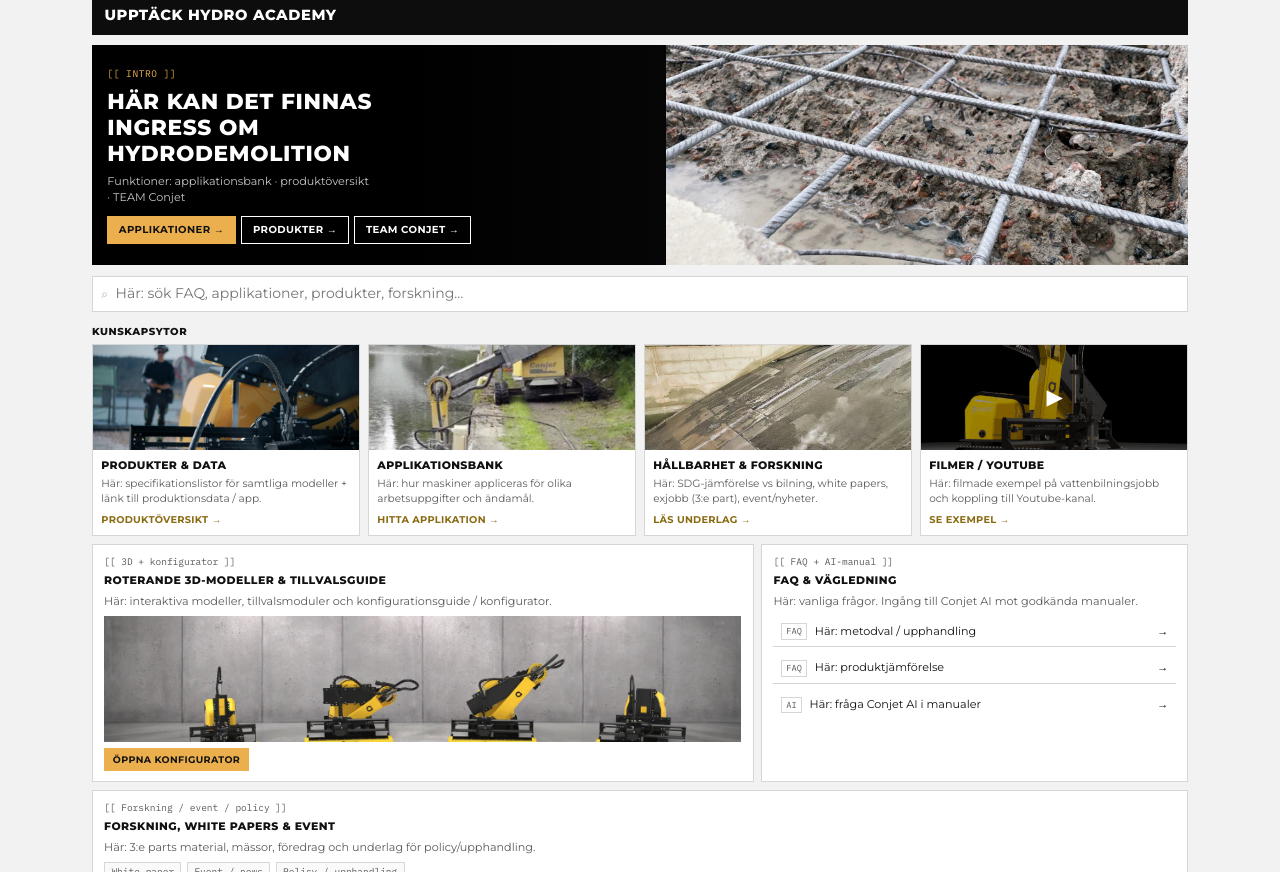
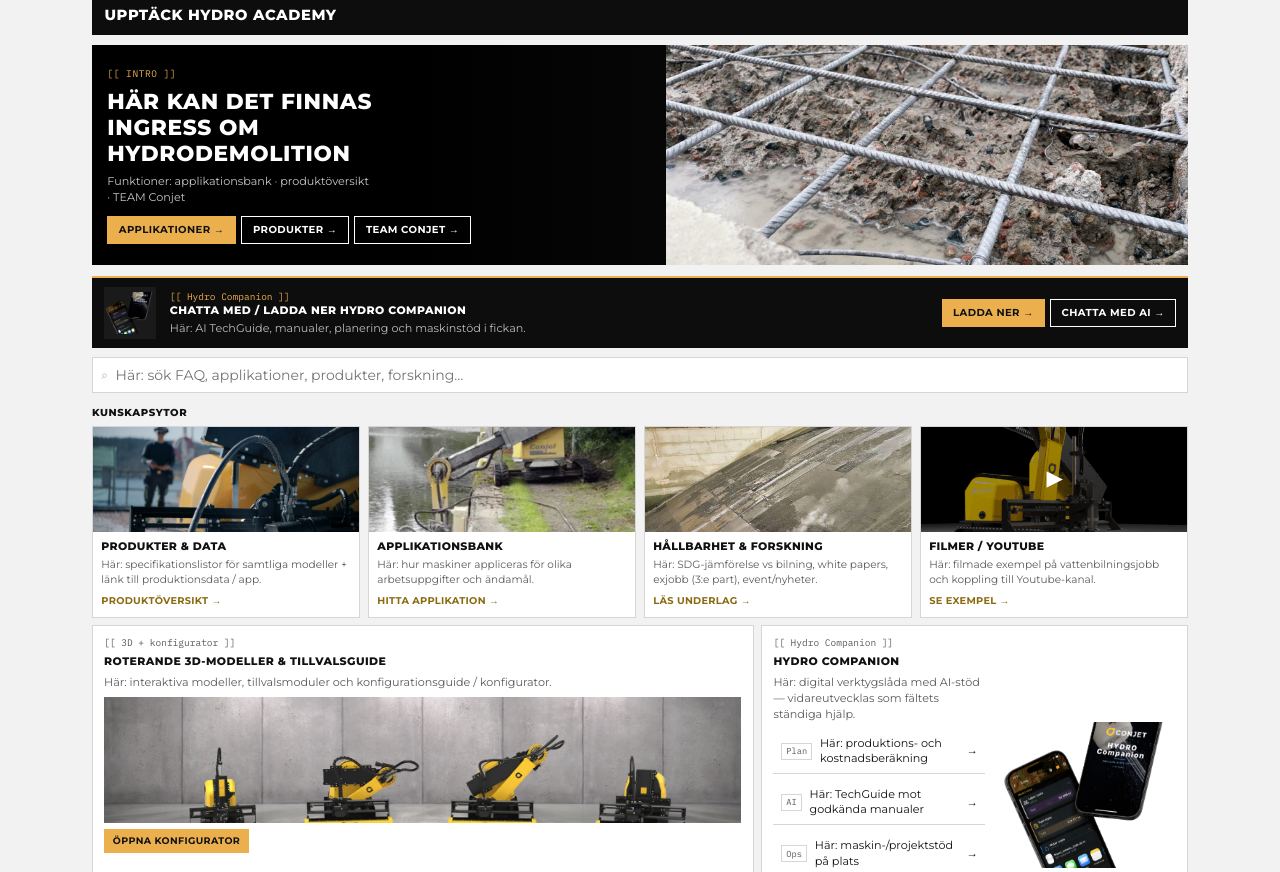
Before and after one commit to SolVikstrom/HydroAcademy, a plain HTML site: page index.html in a window 1280 px wide. Shown: the part 80-952 px from the top of the page. Drawn offline with Linux system fonts and the light colour scheme.

Commit message:
Promote Hydro Companion as top CTA and replace FAQ panel.

```diff
--- a/index.html
+++ b/index.html
@@ -68,6 +68,19 @@
       </div>
     </section>
 
+    <aside class="companion-strip" id="companion" aria-label="Hydro Companion">
+      <img class="companion-strip-phone" src="images/app.webp" alt="">
+      <div>
+        <span class="placeholder-label" style="color:var(--accent);margin:0">[[ Hydro Companion ]]</span>
+        <h2>Chatta med / ladda ner Hydro Companion</h2>
+        <p class="hint">Här: AI TechGuide, manualer, planering och maskinstöd i fickan.</p>
+      </div>
+      <div class="companion-strip-actions">
+        <a class="btn btn-accent" href="https://www.conjet.com/hydro-companion-app/" target="_blank" rel="noopener">Ladda ner →</a>
+        <a class="btn btn-outline" href="#companion-panel">Chatta med AI →</a>
+      </div>
+    </aside>
+
     <div class="search" role="search">
       <span class="search-icon" aria-hidden="true">⌕</span>
       <input type="search" placeholder="Här: sök FAQ, applikationer, produkter, forskning…" readonly>
@@ -125,14 +138,23 @@
           <span class="btn btn-sm btn-accent">Öppna konfigurator</span>
         </div>
       </div>
-      <div class="panel" id="film">
-        <span class="placeholder-label">[[ FAQ + AI-manual ]]</span>
-        <h2>FAQ &amp; vägledning</h2>
-        <p class="hint">Här: vanliga frågor. Ingång till Conjet AI mot godkända manualer.</p>
-        <div class="stack" style="margin-top:0.5rem">
-          <div class="list-row"><span class="tag">FAQ</span><span>Här: metodval / upphandling</span><span>→</span></div>
-          <div class="list-row"><span class="tag">FAQ</span><span>Här: produktjämförelse</span><span>→</span></div>
-          <div class="list-row"><span class="tag">AI</span><span>Här: fråga Conjet AI i manualer</span><span>→</span></div>
+      <div class="panel" id="companion-panel">
+        <span class="placeholder-label">[[ Hydro Companion ]]</span>
+        <div class="companion-panel">
+          <div class="companion-panel-copy">
+            <h2>Hydro Companion</h2>
+            <p class="hint">Här: digital verktygslåda med AI-stöd — vidareutvecklas som fältets ständiga hjälp.</p>
+            <div class="stack capability">
+              <div class="list-row"><span class="tag">Plan</span><span>Här: produktions- och kostnadsberäkning</span><span>→</span></div>
+              <div class="list-row"><span class="tag">AI</span><span>Här: TechGuide mot godkända manualer</span><span>→</span></div>
+              <div class="list-row"><span class="tag">Ops</span><span>Här: maskin-/projektstöd på plats</span><span>→</span></div>
+            </div>
+            <div class="row" style="margin-top:0.55rem">
+              <a class="btn btn-sm btn-accent" href="https://www.conjet.com/hydro-companion-app/" target="_blank" rel="noopener">Ladda ner app →</a>
+              <span class="btn btn-sm">Öppna chat (placeholder)</span>
+            </div>
+          </div>
+          <img class="companion-phone" src="images/app.webp" alt="Hydro Companion mobilapp">
         </div>
       </div>
     </div>
--- a/styles.css
+++ b/styles.css
@@ -359,6 +359,85 @@ body:not(.is-logged-in) .btn-account {
   .hero-media img {
     position: relative;
     height: 160px;
+  }
+}
+
+/* —— Hydro Companion CTA —— */
+.companion-strip {
+  display: grid;
+  grid-template-columns: auto 1fr auto;
+  gap: 0.75rem 1rem;
+  align-items: center;
+  background: var(--black);
+  color: #fff;
+  padding: 0.65rem 0.85rem;
+  margin-bottom: 0.65rem;
+  border-top: 2px solid var(--accent);
+}
+
+.companion-strip-phone {
+  width: 52px;
+  height: 52px;
+  object-fit: contain;
+  background: #1a1a1a;
+}
+
+.companion-strip h2 {
+  margin: 0;
+  font-size: 0.78rem;
+  font-weight: 800;
+  text-transform: uppercase;
+  letter-spacing: 0.04em;
+}
+
+.companion-strip .hint {
+  color: #bdbdbd;
+  margin-top: 0.15rem;
+}
+
+.companion-strip-actions {
+  display: flex;
+  flex-wrap: wrap;
+  gap: 0.35rem;
+  justify-content: flex-end;
+}
+
+@media (max-width: 700px) {
+  .companion-strip {
+    grid-template-columns: auto 1fr;
+  }
+
+  .companion-strip-actions {
+    grid-column: 1 / -1;
+    justify-content: flex-start;
+  }
+}
+
+.companion-panel {
+  display: grid;
+  grid-template-columns: 1fr 0.85fr;
+  gap: 0.75rem;
+  align-items: center;
+}
+
+.companion-panel-copy .capability {
+  margin-top: 0.5rem;
+}
+
+.companion-phone {
+  justify-self: center;
+  max-height: 11rem;
+  width: auto;
+  object-fit: contain;
+}
+
+@media (max-width: 700px) {
+  .companion-panel {
+    grid-template-columns: 1fr;
+  }
+
+  .companion-phone {
+    max-height: 9rem;
   }
 }
 
```
